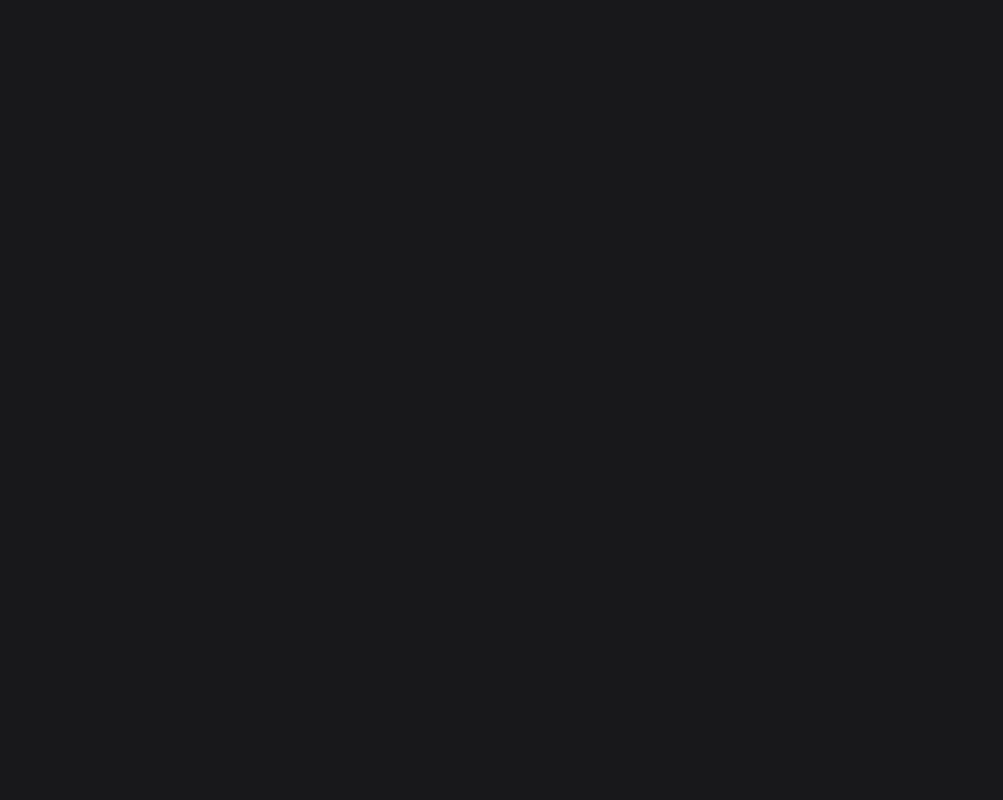
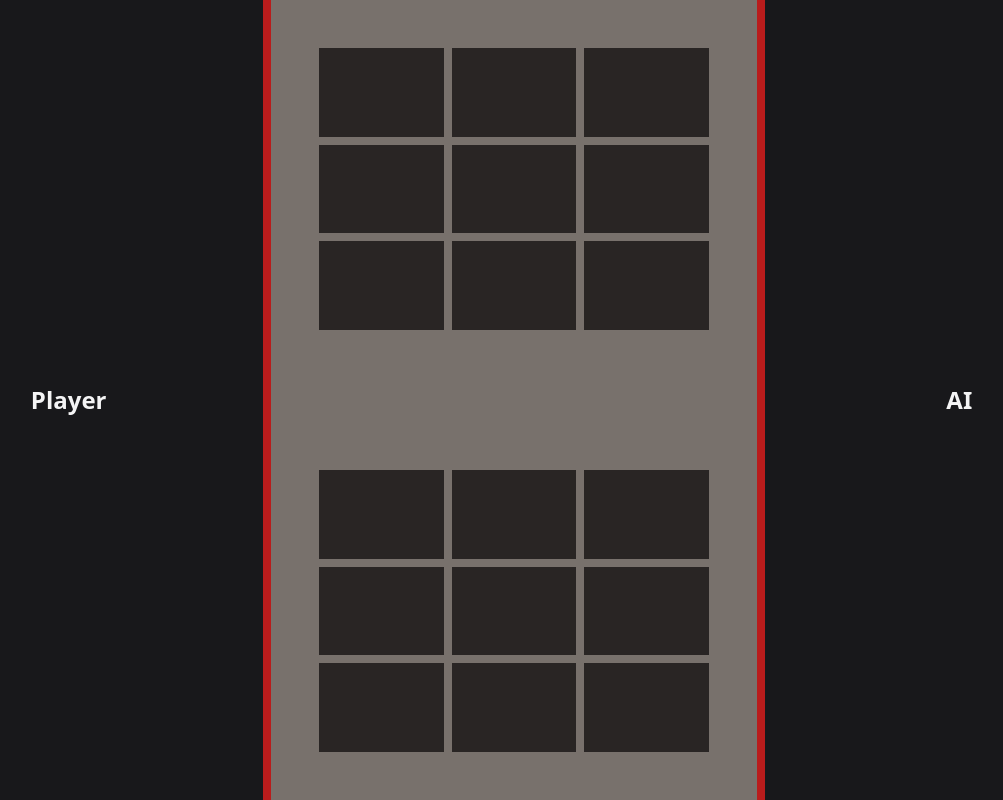
Before and after one commit to rezyaev/knucklebones, a Svelte app: page / in a window 1280 px wide. Shown: the whole page, without its empty margins (126-1129 px from the left). Built offline with nearby package versions, Linux system fonts and the light colour scheme.

Commit message:
create main layout

```diff
--- a/src/App.svelte
+++ b/src/App.svelte
@@ -1,6 +1,39 @@
 <script lang="ts">
-  import "./app.css";
+	import "./app.css";
 </script>
 
-<main class="w-screen h-screen bg-zinc-900">
+<main class="flex h-screen w-screen bg-zinc-900">
+	<div class="flex h-full flex-1 items-center justify-center">
+		<h2 class="text-2xl font-bold text-zinc-100">Player</h2>
+	</div>
+	<div
+		class="flex h-full flex-1 flex-col justify-between border-x-8 border-red-700 bg-stone-500 p-12"
+	>
+		<div class="grid h-2/5 grid-cols-3 grid-rows-3 gap-2">
+			<div class="bg-stone-800"></div>
+			<div class="bg-stone-800"></div>
+			<div class="bg-stone-800"></div>
+			<div class="bg-stone-800"></div>
+			<div class="bg-stone-800"></div>
+			<div class="bg-stone-800"></div>
+			<div class="bg-stone-800"></div>
+			<div class="bg-stone-800"></div>
+			<div class="bg-stone-800"></div>
+		</div>
+
+		<div class="grid h-2/5 grid-cols-3 grid-rows-3 gap-2">
+			<div class="bg-stone-800"></div>
+			<div class="bg-stone-800"></div>
+			<div class="bg-stone-800"></div>
+			<div class="bg-stone-800"></div>
+			<div class="bg-stone-800"></div>
+			<div class="bg-stone-800"></div>
+			<div class="bg-stone-800"></div>
+			<div class="bg-stone-800"></div>
+			<div class="bg-stone-800"></div>
+		</div>
+	</div>
+	<div class="flex h-full flex-1 items-center justify-center">
+		<h2 class="text-2xl font-bold text-zinc-100">AI</h2>
+	</div>
 </main>
```
